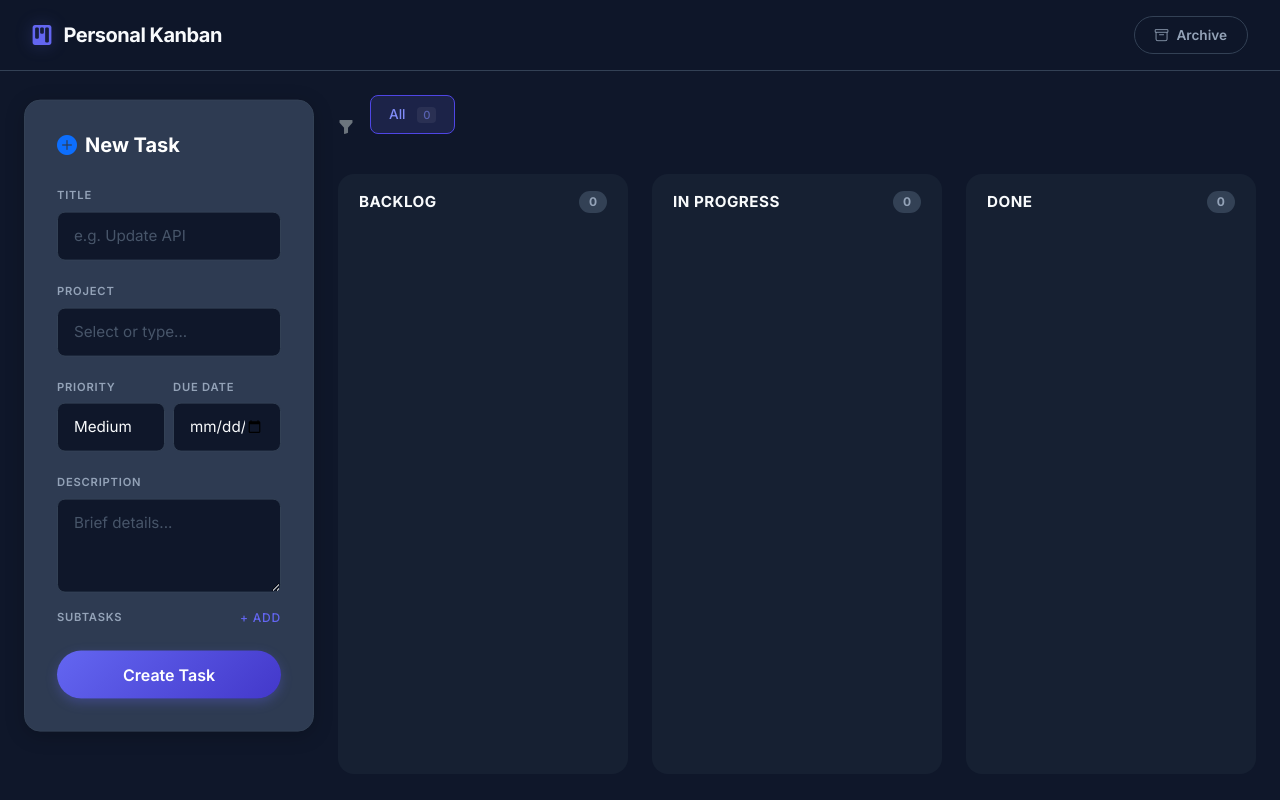
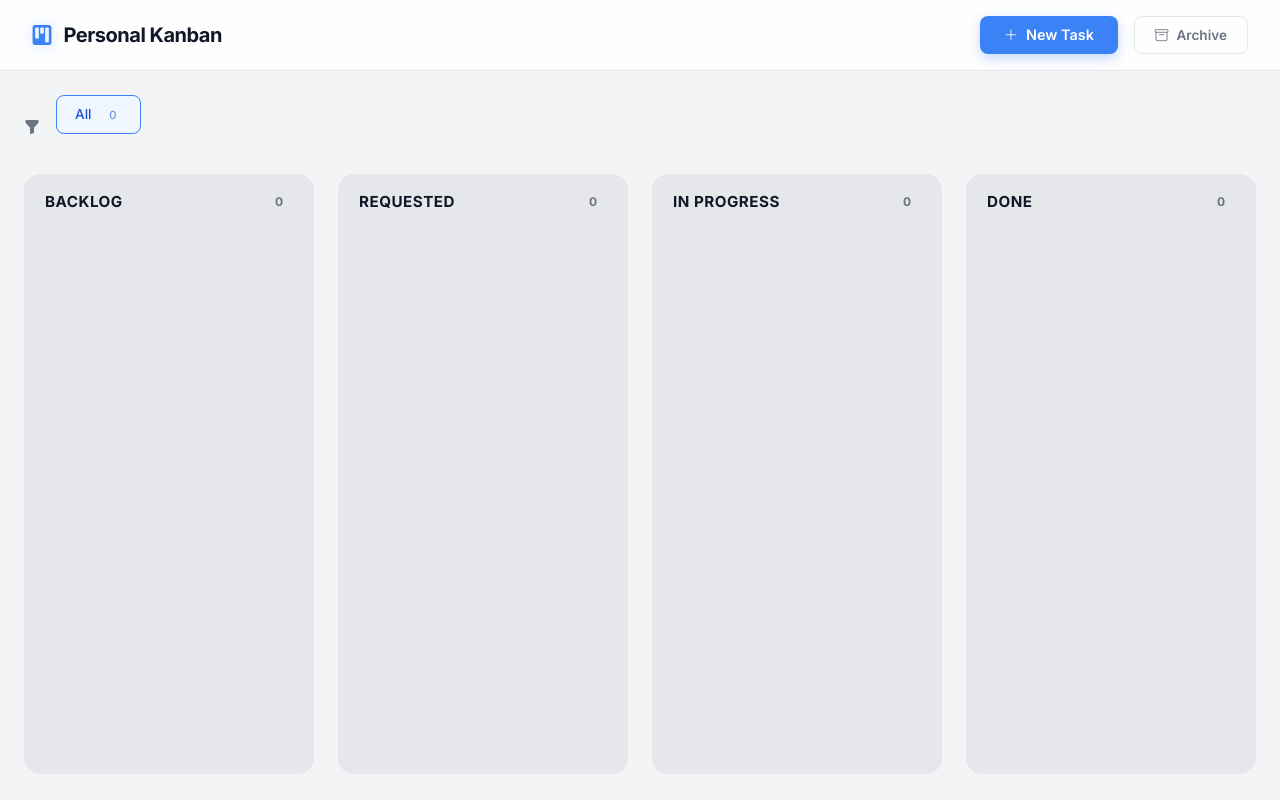
Before and after one commit to robertplanas/local-kanban-board, a Flask app: page / in a window 1280 px wide. Run offline with Flask 3, Linux system fonts and the light colour scheme; data that the repository does not hold is empty.

Commit message:
Added requested and some visual improvements

```diff
--- a/templates/index.html
+++ b/templates/index.html
@@ -10,29 +10,43 @@
 
     <style>
         :root {
-            /* --- Modern Dark Palette (Slate) --- */
-            --bg-body: #0f172a;       /* Deep Slate */
-            --bg-surface: #2e3b52;    /* Lighter Slate */
-            --bg-surface-hover: #263243;
+            --bg-body: #f3f4f6;       /* Light Grey */
+            --bg-surface: #ffffff;    /* White */
+            --bg-app-bar: rgba(255, 255, 255, 0.9);
 
-            --text-main: #f8fafc;     /* Off-white */
-            --text-secondary: #94a3b8; /* Muted Blue-Grey */
+            --text-main: #111827;     /* Almost Black */
+            --text-secondary: #6b7280;
 
-            --primary: #6366f1;       /* Indigo */
-            --primary-hover: #4f46e5;
-            --primary-glow: rgba(99, 102, 241, 0.3);
+            --primary: #3b82f6;       /* Blue */
+            --primary-hover: #2563eb;
+            --primary-glow: rgba(59, 130, 246, 0.3);
 
-            --danger: #ef4444;
-            --success: #10b981;
-            --warning: #f59e0b;
+            --border-color: #e5e7eb;
 
-            --border-color: #334155;
+            --lane-bg: #e5e7eb;       /* Darker grey for lane track */
 
+            --card-bg: #ffffff;
+            --card-border: transparent;
+            --card-shadow: 0 1px 3px rgba(0,0,0,0.1);
+
+            --card-hover-bg: #ffffff;
+            --card-hover-border: #3b82f6;
+            --card-hover-shadow: 0 10px 15px -3px rgba(0,0,0,0.1);
+
+            --input-bg: #f9fafb;
+            --chip-bg: #ffffff;
+            --chip-bg-hover: #f3f4f6;
+            --chip-active-bg: #eff6ff;
+            --chip-active-text: #1d4ed8;
+            --chip-active-border: #3b82f6;
+
+            --color-high-rgb: 220, 38, 38;
+            --color-med-rgb:  217, 119, 6;
+            --color-low-rgb:  5, 150, 105;
+
+            --progress-fill: #10b981;
+            --radius-pill: 8px;
             --radius-card: 16px;
-            --radius-pill: 99px;
-
-            /* Lane Colors (Darkened) */
-            --lane-bg: #162032;
         }
 
         body {
@@ -50,7 +64,7 @@
 
         /* --- App Bar --- */
         .app-bar {
-            background: rgba(15, 23, 42, 0.85);
+            background: var(--bg-app-bar); /* Uses the variable */
             backdrop-filter: blur(12px);
             border-bottom: 1px solid var(--border-color);
             padding: 16px 32px;
@@ -120,7 +136,7 @@
         }
 
         .form-control-material {
-            background: #0f172a;
+            background: var(--input-bg);
             border: 1px solid var(--border-color);
             border-radius: 8px;
             padding: 12px 16px; /* Slightly larger inputs */
@@ -145,7 +161,7 @@
         }
 
         .btn-primary-material {
-            background: linear-gradient(135deg, var(--primary), #4338ca);
+            background: var(--primary);
             color: white;
             border: none;
             border-radius: var(--radius-pill);
@@ -191,9 +209,9 @@
         }
 
         .chip.active {
-            background: rgba(99, 102, 241, 0.15);
-            color: #818cf8;
-            border-color: #4f46e5;
+            background: var(--chip-active-bg);
+            color: var(--chip-active-text);
+            border-color: var(--chip-active-border);
         }
 
         .chip-count {
@@ -211,7 +229,8 @@
             border: 1px solid transparent;
             border-radius: var(--radius-card);
             padding: 16px;
-            height: 100%;
+            height: calc(100vh - 140px);
+            max-height: calc(100vh - 200px);
             min-height: 75vh;
             display: flex;
             flex-direction: column;
@@ -247,10 +266,15 @@
         .lane-content {
             flex-grow: 1;
             overflow-y: auto;
-            min-height: 100px;
+
+            padding-top: 8px;
+            padding-left: 4px;
+            padding-right: 8px;
             padding-bottom: 20px;
-            padding-right: 4px;
+
             transition: background 0.2s;
+
+            scrollbar-width: thin;
         }
 
         .lane-content.drag-over {
@@ -456,68 +476,19 @@
             <i class="bi bi-kanban-fill"></i>
             <span>Personal Kanban</span>
         </div>
-        <button id="show-archived-btn" class="btn-archive-toggle">
-            <i class="bi bi-archive me-2"></i>Archive
-        </button>
+        <div class="d-flex gap-3">
+            <button class="btn-primary-material py-2 px-4" data-bs-toggle="modal" data-bs-target="#createModal" style="width: auto; font-size: 0.9rem;">
+                <i class="bi bi-plus-lg me-2"></i>New Task
+            </button>
+            <button id="show-archived-btn" class="btn-archive-toggle">
+                <i class="bi bi-archive me-2"></i>Archive
+            </button>
+        </div>
     </header>
 
     <div class="container-fluid px-4 py-4">
         <div class="row g-4">
-
-            <div class="col-lg-4 col-xl-3">
-                <div class="creator-card">
-                    <h5 class="mb-4 fw-bold text-white d-flex align-items-center">
-                        <i class="bi bi-plus-circle-fill me-2 text-primary"></i> New Task
-                    </h5>
-
-                    <div class="mb-3">
-                        <label class="form-label-material">Title</label>
-                        <input id="new-title" class="form-control form-control-material" placeholder="e.g. Update API">
-                    </div>
-
-                    <div class="mb-3">
-                        <label class="form-label-material">Project</label>
-                        <input id="new-project" list="project-suggestions" class="form-control form-control-material" placeholder="Select or type...">
-                        <datalist id="project-suggestions"></datalist>
-                    </div>
-
-                    <div class="row g-2 mb-3">
-                        <div class="col-6">
-                            <label class="form-label-material">Priority</label>
-                            <select id="new-priority" class="form-select form-control-material" style="cursor:pointer">
-                                <option>Low</option>
-                                <option selected>Medium</option>
-                                <option>High</option>
-                            </select>
-                        </div>
-                        <div class="col-6">
-                            <label class="form-label-material">Due Date</label>
-                            <input type="date" id="new-deadline" class="form-control form-control-material">
-                        </div>
-                    </div>
-
-                    <div class="mb-3">
-                        <label class="form-label-material">Description</label>
-                        <textarea id="new-desc" class="form-control form-control-material" rows="3" placeholder="Brief details..."></textarea>
-                    </div>
-
-                    <input type="hidden" id="new-column" value="Backlog">
-
-                    <div class="mb-4">
-                        <label class="form-label-material d-flex justify-content-between">
-                            Subtasks
-                            <span class="text-link" style="cursor:pointer; font-size:0.75rem" onclick="addSubtaskInput()">+ Add</span>
-                        </label>
-                        <div id="subtask-input-container"></div>
-                    </div>
-
-                    <button id="add-task" class="btn-primary-material">
-                        Create Task
-                    </button>
-                </div>
-            </div>
-
-            <div class="col-lg-8 col-xl-9">
+            <div class="col-12">
                 <div class="d-flex align-items-center mb-3">
                     <i class="bi bi-funnel-fill text-secondary me-3"></i>
                     <div id="project-nav" class="chip-container"></div>
@@ -573,6 +544,7 @@
                             <label class="form-label-material">Stage</label>
                             <select id="edit-column" class="form-select form-control-material">
                                 <option>Backlog</option>
+                                <option>Requested</option>
                                 <option>In Progress</option>
                                 <option>Done</option>
                             </select>
@@ -595,11 +567,73 @@
         </div>
     </div>
 
+
+    <div class="modal fade" id="createModal" tabindex="-1" aria-hidden="true">
+        <div class="modal-dialog modal-dialog-centered">
+            <div class="modal-content">
+                <div class="modal-header">
+                    <h5 class="fw-bold d-flex align-items-center">
+                        <i class="bi bi-plus-circle-fill me-2 text-primary"></i> New Task
+                    </h5>
+                    <button type="button" class="btn-close" data-bs-dismiss="modal"></button>
+                </div>
+                <div class="modal-body">
+                    <div class="mb-3">
+                        <label class="form-label-material">Title</label>
+                        <input id="new-title" class="form-control form-control-material" placeholder="e.g. Update API">
+                    </div>
+
+                    <div class="mb-3">
+                        <label class="form-label-material">Project</label>
+                        <input id="new-project" list="project-suggestions" class="form-control form-control-material" placeholder="Select or type...">
+                        <datalist id="project-suggestions"></datalist>
+                    </div>
+
+                    <div class="row g-2 mb-3">
+                        <div class="col-6">
+                            <label class="form-label-material">Priority</label>
+                            <select id="new-priority" class="form-select form-control-material" style="cursor:pointer">
+                                <option>Low</option>
+                                <option selected>Medium</option>
+                                <option>High</option>
+                            </select>
+                        </div>
+                        <div class="col-6">
+                            <label class="form-label-material">Due Date</label>
+                            <input type="date" id="new-deadline" class="form-control form-control-material">
+                        </div>
+                    </div>
+
+                    <div class="mb-3">
+                        <label class="form-label-material">Description</label>
+                        <textarea id="new-desc" class="form-control form-control-material" rows="3" placeholder="Brief details..."></textarea>
+                    </div>
+
+                    <input type="hidden" id="new-column" value="Backlog">
+
+                    <div class="mb-4">
+                        <label class="form-label-material d-flex justify-content-between">
+                            Subtasks
+                            <span class="text-link" style="cursor:pointer; font-size:0.75rem" onclick="addSubtaskInput()">+ Add</span>
+                        </label>
+                        <div id="subtask-input-container"></div>
+                    </div>
+                </div>
+                <div class="modal-footer">
+                    <button type="button" class="btn btn-link text-secondary text-decoration-none" data-bs-dismiss="modal">Cancel</button>
+                    <button id="add-task" class="btn-primary-material" style="width: auto;">Create Task</button>
+                </div>
+            </div>
+        </div>
+    </div>
+
+
+
     <script src="https://cdn.jsdelivr.net/npm/bootstrap@5.3.2/dist/js/bootstrap.bundle.min.js"></script>
     <script>
         // --- LOGIC ---
         const expandedTasks = new Set();
-        const STATUSES = ["Backlog", "In Progress", "Done"];
+        const STATUSES = ["Backlog", "Requested", "In Progress", "Done"];
         const archivedBtn = document.getElementById('show-archived-btn');
         let currentProjectFilter = "";
 
@@ -623,6 +657,7 @@
             // Configuration for lane colors/styles
             const laneConfig = {
                 "Backlog": { class: "lane-col-backlog" },
+                "Requested": { class: "lane-col-requested" },
                 "In Progress": { class: "lane-col-progress" },
                 "Done": { class: "lane-col-done" },
                 "Archived": { class: "lane-col-backlog" }
@@ -639,7 +674,7 @@
                 const config = laneConfig[s] || { class: "" };
 
                 // If archived, full width, else split in 3
-                const colSize = showArchived ? 'col-12' : 'col-md-6 col-xl-4';
+                const colSize = showArchived ? 'col-12' : 'col-12 col-lg-3';
 
                 const colHtml = `
                     <div class="${colSize} ${config.class}">
@@ -765,7 +800,9 @@
 
         // Project Navigation / Chips
         async function populateProjects() {
-            const [active, archived] = await Promise.all([fetchTasks(false), fetchTasks(true)]);
+            const [activeRaw, archivedRaw] = await Promise.all([fetchTasks(false), fetchTasks(true)]);
+            const active = activeRaw.filter(t => t.column !== 'Archived');
+            const archived = archivedRaw.filter(t => t.column === 'Archived');
             const all = [...active, ...archived];
             const counts = all.reduce((acc, t) => {
                 const p = t.project || 'General';
@@ -830,6 +867,11 @@
             document.getElementById('new-priority').value = 'Medium';
             document.getElementById('new-deadline').value = '';
             document.getElementById('subtask-input-container').innerHTML = '';
+
+            const modalEl = document.getElementById('createModal');
+            const modalInstance = bootstrap.Modal.getInstance(modalEl);
+            modalInstance.hide();
+
             await populateProjects();
             render();
         });
--- a/web.py
+++ b/web.py
@@ -126,7 +126,7 @@ if __name__ == "__main__":
     webview.create_window(
         "Personal Kanban",
         "http://127.0.0.1:8502",
-        width=1200,
+        width=1400,
         height=800,
         resizable=True,
     )
```
Also changed, not shown: other parts of templates/index.html (+28 -28 lines), 1 other file.
